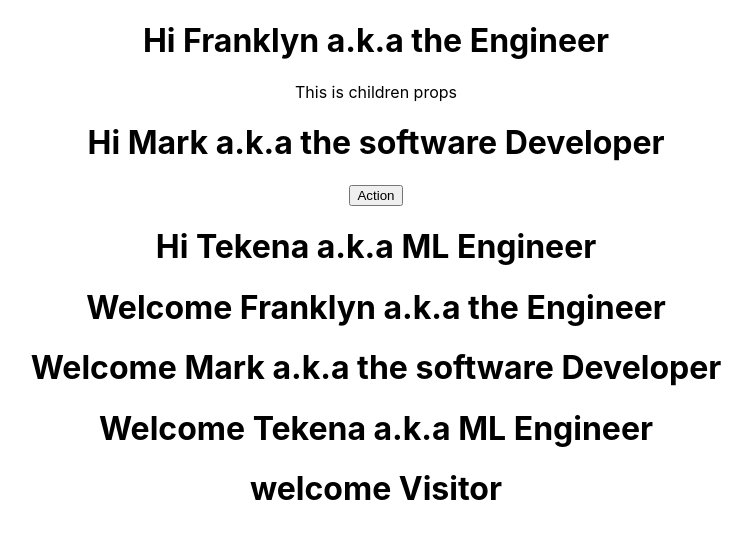
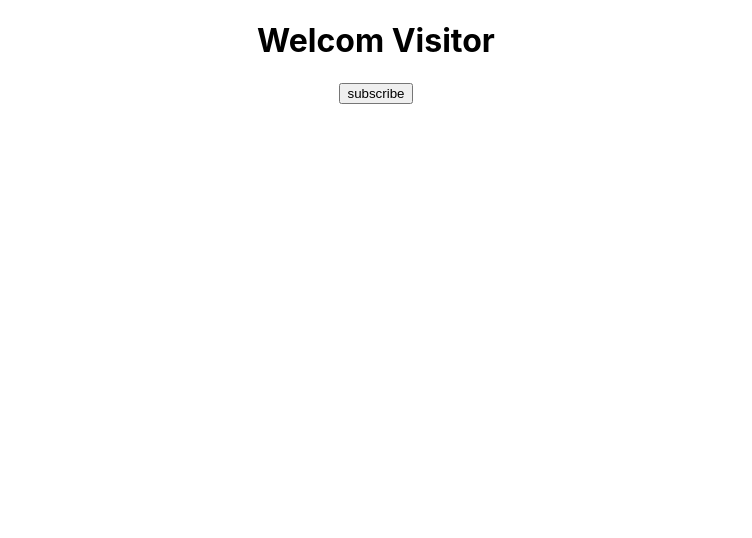
Before and after one commit to Young-prof/React_Course, a React (Create React App) app in the folder hello-world/: page / in a window 1280 px wide. Shown: the top 538 px of the page, without its empty margins (264-1016 px from the left). Built offline with nearby package versions, Linux system fonts and the light colour scheme.

Commit message:
Readme updated

```diff
--- a/hello-world/src/App.js
+++ b/hello-world/src/App.js
@@ -4,12 +4,12 @@ import Props from './Components/Props';
 import Classcom from './Components/Classcom';
 import Jsx from './Components/Jsx';
 import FuncCom from './Components/FuncCom';
-import State from './Components/state';
+import StateCom from './Components/StateCom';
 
 function App() {
   return (
     <div className="App">
-
+      {/*
       <Props name= "Franklyn" heroName= " the Engineer">
         <p>This is children props</p>
       </Props>
@@ -20,9 +20,10 @@ function App() {
       <Classcom name= "Franklyn" heroName= " the Engineer"/>
       <Classcom name= "Mark" heroName= "the software Developer"/>
       <Classcom name= "Tekena" heroName= "ML Engineer"/>
+      */}
       {/* <Jsx />  */}
       {/* <FuncCom /> */}
-      <State />
+      <StateCom />
     </div>
   );
 }
--- a/hello-world/src/Components/State.js
+++ /dev/null
@@ -1,17 +0,0 @@
-import React, { Component } from "react";
-
-// This is an example of state in react
-
-class State extends Component {
-    render(){
-        return (
-            <h1>welcome Visitor</h1>
-        )
-    }
-}
-
-export default State
-
-// In this example, we want to add a button that when it is clicked will, the text will change to thank you for subscribing.
-// Now we cannnot use props here because, props will are imutable(cannot be changed).
-// So we use state.
--- /dev/null
+++ b/hello-world/src/Components/StateCom.js
@@ -0,0 +1,28 @@
+import React, { Component } from "react";
+
+// This is an example of state in react
+
+class StateCom extends Component {
+
+    constructor(){
+        super()
+        this.state = {
+            StateCom: 'Welcom Visitor'
+        }
+    }
+    changeMessage(){
+        this.setState({
+            StateCom: 'Thank you for subscribing'
+        })
+    }
+    render(){
+        return (
+            <div>
+                <h1>{this.state.StateCom}</h1>
+                <button onClick={() => this.changeMessage()}>subscribe</button>
+            </div>
+        )
+    }
+}
+
+export default StateCom
```
Also changed, not shown: 1 other file (tests, documents, lock files or other folders).
